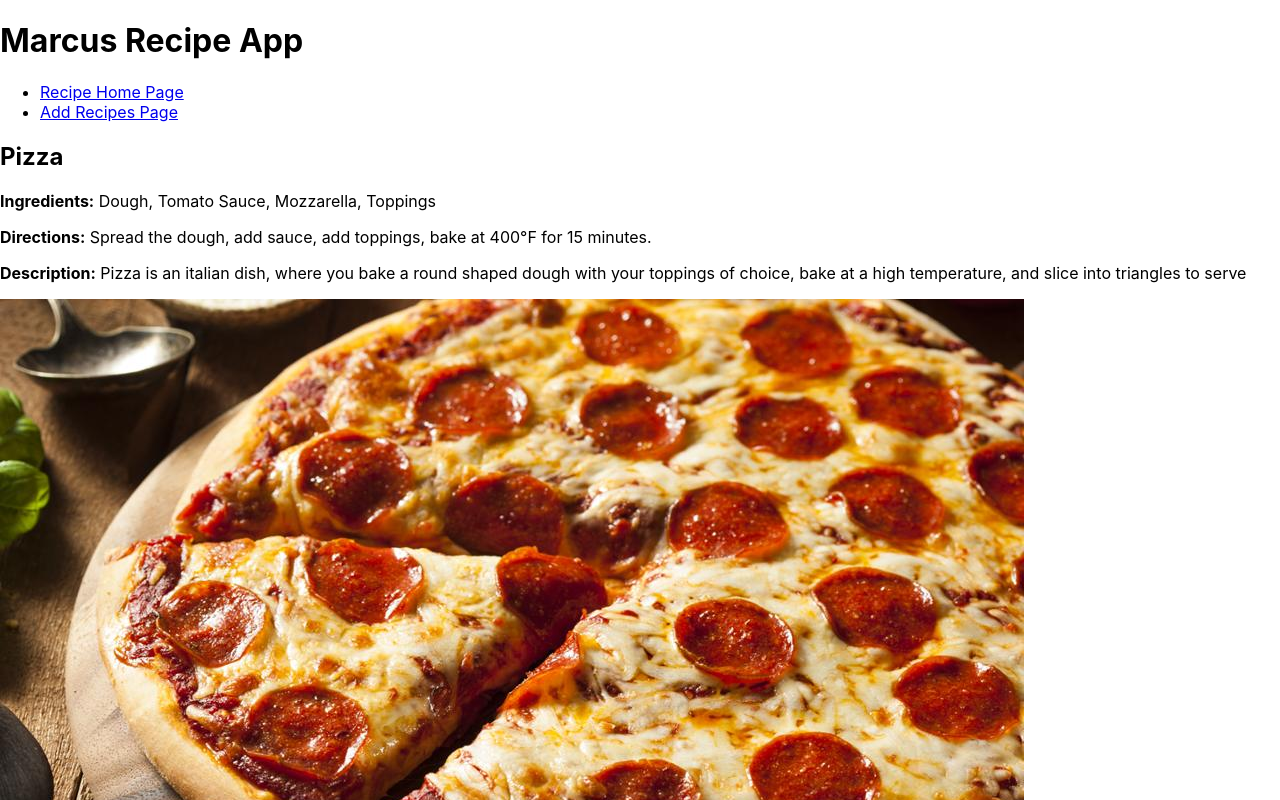
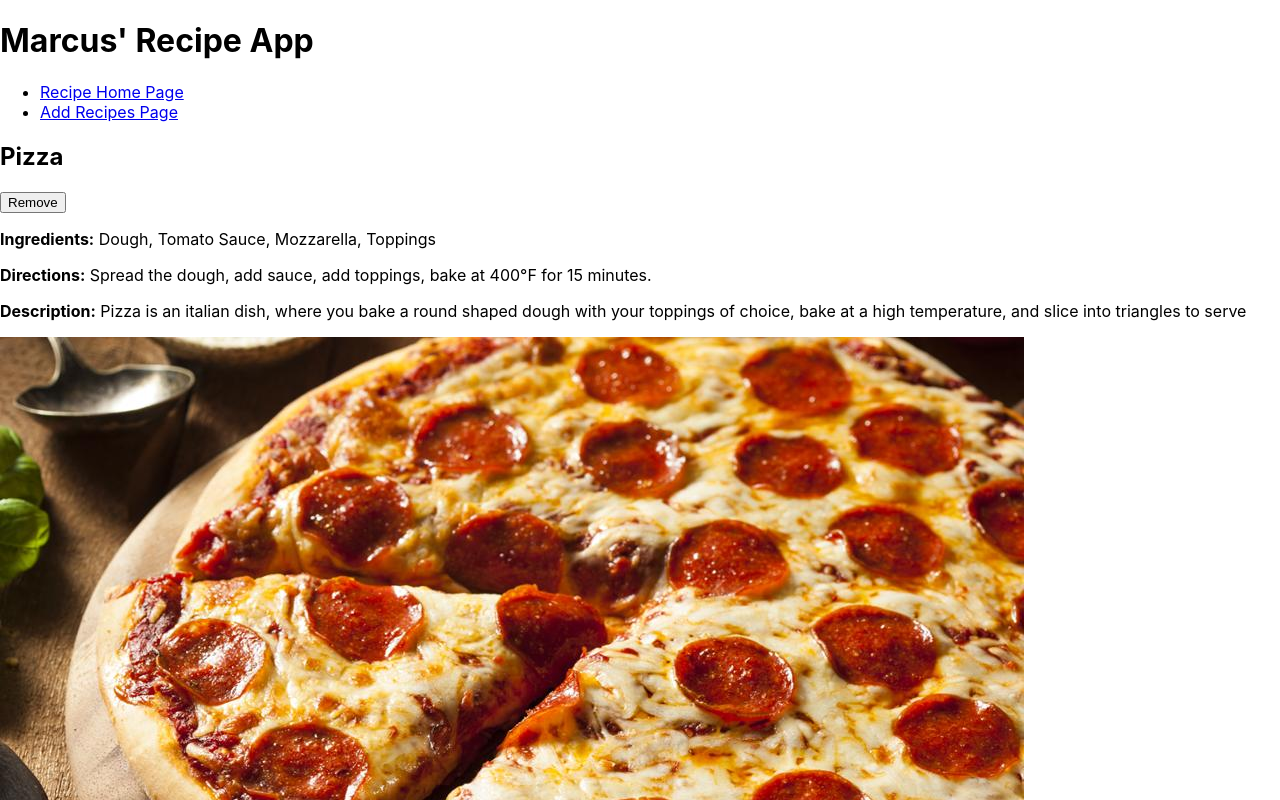
Before and after one commit to Mblagdon/React-Assignment1, a React (Create React App) app in the folder my-react-app/: page / in a window 1280 px wide. Shown: the top 800 px of the page. Built offline with nearby package versions, Linux system fonts and the light colour scheme.

Commit message:
Added remove button functionality

```diff
--- a/my-react-app/public/index.html
+++ b/my-react-app/public/index.html
@@ -2,7 +2,7 @@
 <html lang="en">
   <head>
     <meta charset="utf-8" />
-    <link rel="icon" href="%PUBLIC_URL%/favicon.ico" />
+    <link rel="icon" href="recipe-clip-art.png" />
     <meta name="viewport" content="width=device-width, initial-scale=1" />
     <meta name="theme-color" content="#000000" />
     <meta
--- a/my-react-app/src/App.js
+++ b/my-react-app/src/App.js
@@ -1,22 +1,26 @@
 import { useState, useEffect } from 'react';
+import { Route, Link, Routes } from 'react-router-dom';
 import Recipe from './Recipe';
-import { Route, Link, Routes } from 'react-router-dom';
 
 function App() {
   const [recipes, setRecipes] = useState(null);
 
   useEffect(() => {
     fetch("./recipeData.json")
-    .then(response => response.json())
-    .then(setRecipes)
-    .catch(e => console.log(e.message));
+      .then(response => response.json())
+      .then(setRecipes)
+      .catch(e => console.log(e.message));
   }, []);
 
-  if (!recipes) return <div>Trying to load!</div>;
+  const removeRecipe = (name) => {
+    setRecipes(prevRecipes => prevRecipes.filter(recipe => recipe.name !== name));
+  };
+
+  if (recipes == null) return;
 
   return (
     <div>
-      <h1>Marcus Recipe App</h1>
+      <h1>Marcus' Recipe App</h1>
 
       <nav>
         <ul>
@@ -30,7 +34,7 @@ function App() {
       </nav>
 
       <Routes>
-        <Route path="/" element={<div>{recipes.map(recipe => (<Recipe key={recipe.name} recipe={recipe} />))}</div>} />
+        <Route path="/" element={<div>{recipes.map(recipe => (<Recipe key={recipe.name} recipe={recipe} onRemove={removeRecipe} />))}</div>} />
         <Route path="/add-recipe" element={<div>Add Recipe Form Goes Here</div>} />
       </Routes>
     </div>
--- a/my-react-app/src/Recipe.js
+++ b/my-react-app/src/Recipe.js
@@ -1,9 +1,10 @@
 import React from 'react';
 
-function Recipe({ recipe }) {
+function Recipe({ recipe, onRemove }) {
   return (
     <div className="recipe">
       <h2>{recipe.name}</h2>
+      <button onClick={() => onRemove(recipe.name)}>Remove</button>
       <p><strong>Ingredients:</strong> {recipe.ingredients}</p>
       <p><strong>Directions:</strong> {recipe.directions}</p>
       <p><strong>Description:</strong> {recipe.description}</p>
```
Also changed, not shown: my-react-app/public/recipe-clip-art.png (added).
